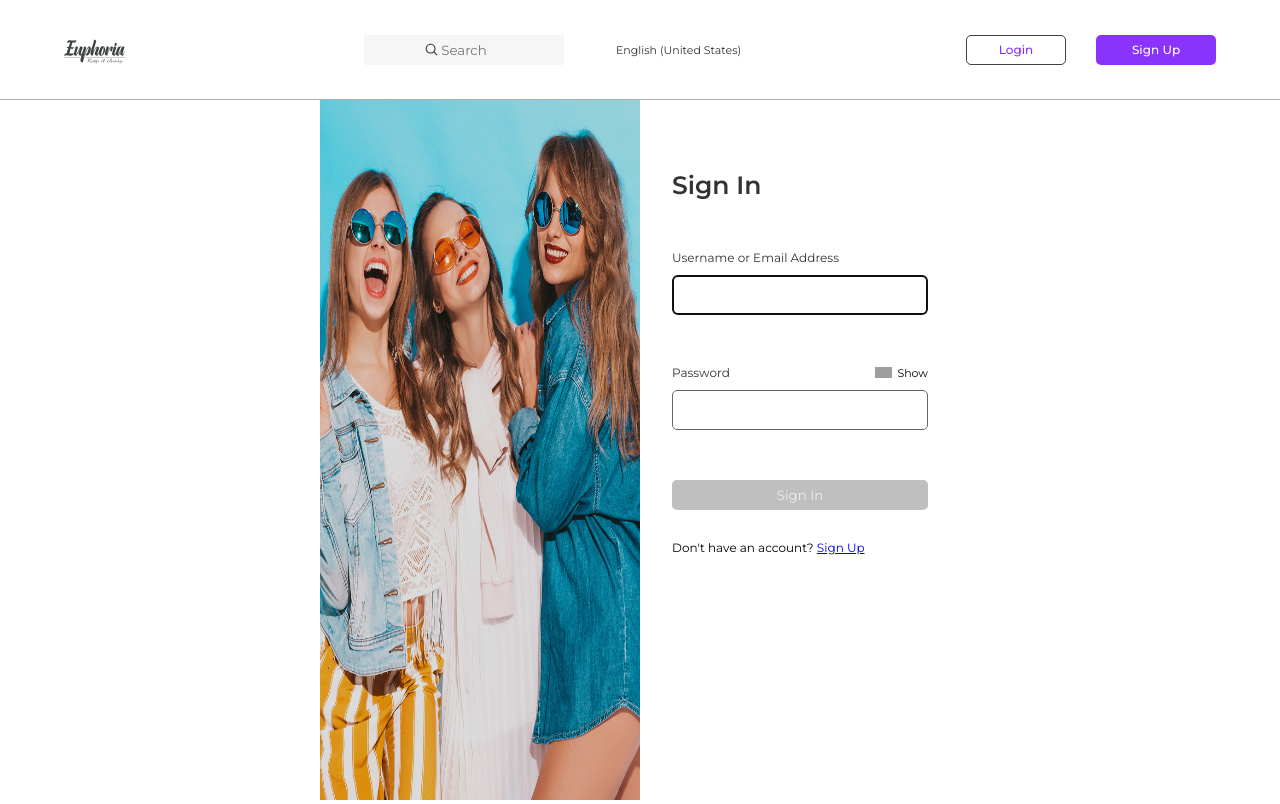
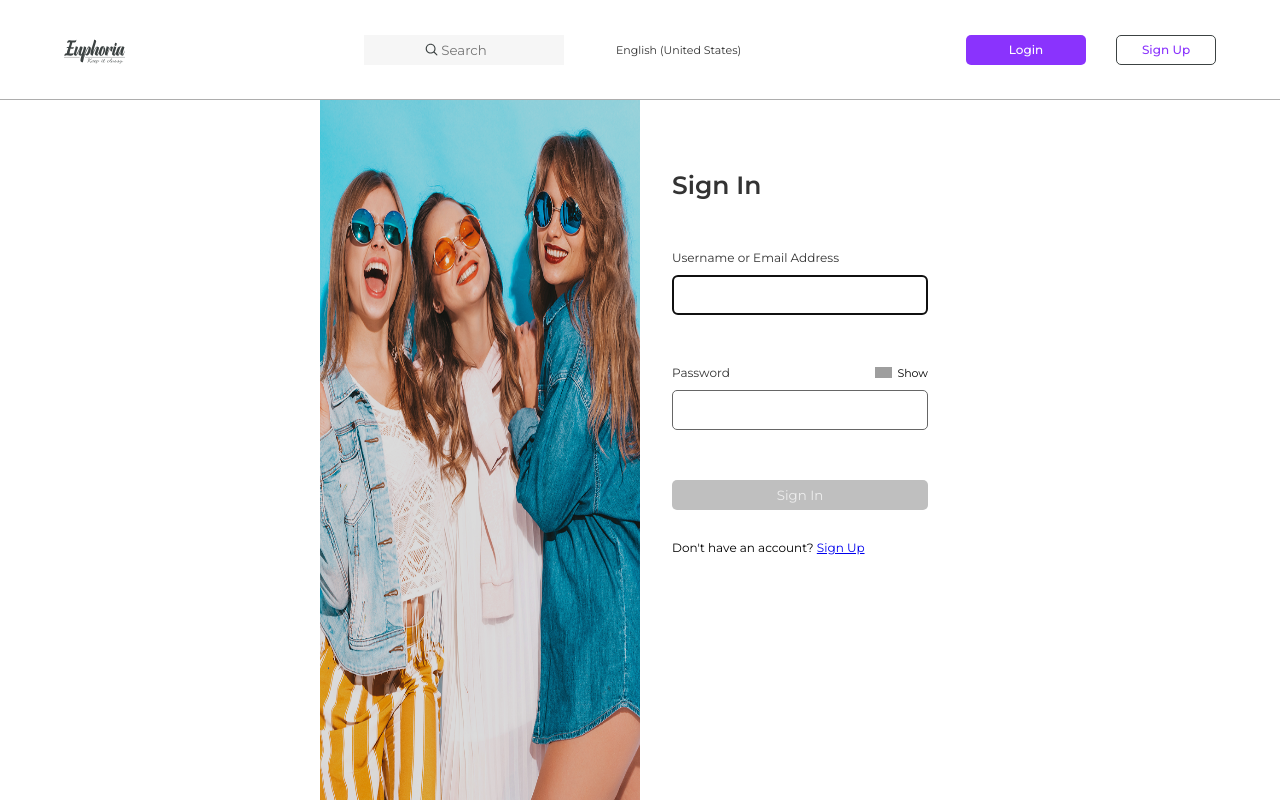
Before and after one commit to Sibonsio/E-commerce-ui, a React (Vite) app: page /signin in a window 1280 px wide. Built offline with nearby package versions, Linux system fonts and the light colour scheme; grey boxes are pictures that could not be loaded; a web font is replaced by a local one.

Commit message:
navigation working , but not yet complete

```diff
--- a/src/componets/LoginHero.jsx
+++ b/src/componets/LoginHero.jsx
@@ -90,7 +90,7 @@ const SigninHero = () => {
                     </div>
                     <div className='buttonContainer'>
                         <button className={!password || !email ? 'disabled' : 'submitbtn'} disabled={!password || !email} >Sign In  {/*isWidth*/}</button>
-                        <p className='loginText'>Don't have an account? <a href={'signup'} replace>Sign Up</a></p>
+                        <p className='loginText'>Don't have an account? <Link to={'/signup'}>Sign Up</Link></p>
                     </div>
                 </form>
             </div>
--- a/src/componets/SignupBar.jsx
+++ b/src/componets/SignupBar.jsx
@@ -1,8 +1,9 @@
 import './SignupBar.css'
 import image from '../assets/Logo.svg'
-import { Link } from 'react-router-dom'
+import { Link, useLocation } from 'react-router-dom'
 
 const SignupBar = () => {
+    const location = useLocation()
     return (
         <section className='signupBar'>
             <div className='signupContainer'>
@@ -13,8 +14,8 @@ const SignupBar = () => {
                 <div className='login'>
                     <p className='language'>{`English (United States)`}</p>
                     <nav className='buttons'>
-                        <button className='loginbtn'><Link className='link-item1' to={'/signin'}>Login</Link></button>
-                        <button className='signupbtn'><Link className='link-item2' to={'/signup'}>Sign Up</Link></button>
+                        <button className={location.pathname === '/signin' ? `signupbtn` : `loginbtn`}><Link className={location.pathname === '/signin' ? 'link-item2' : 'link-item1'} to={'/signin'}>Login</Link></button>
+                        <button className={location.pathname === '/signup' ? `signupbtn` : `loginbtn`}><Link className={location.pathname === '/signup' ? 'link-item2' : 'link-item1'} to={'/signup'}>Sign Up</Link></button>
                     </nav>
                 </div>
             </div>
--- a/src/componets/SignupHero.jsx
+++ b/src/componets/SignupHero.jsx
@@ -3,7 +3,7 @@ import image from '../assets/image.png'
 import See from '../assets/See.svg'
 import Hide from '../assets/Hide.svg'
 import { useEffect, useRef, useState } from 'react'
-import { Link } from 'react-router-dom'
+import { Link, useNavigate } from 'react-router-dom'
 
 
 const SignupHero = () => {
@@ -28,6 +28,8 @@ const SignupHero = () => {
     const [sub, setSubs] = useState(false)
     // and error message
     const [errMsg, setErrMsg] = useState('')
+
+    const navigate = useNavigate()
 
     /*const [isWidth, setWidth] = useState(window.innerWidth);*/
     const handleHide = () => {
@@ -57,6 +59,7 @@ const SignupHero = () => {
             terms: terms,
             sub: sub
         })
+        navigate('/signin', { replace: true })
         setEmail('')
         setPassword('')
         setTerms(false)
@@ -148,7 +151,7 @@ const SignupHero = () => {
                     </div>
                     <div className='buttonContainer'>
                         <button className={!password || !email || !validEmail || !validPassword || !terms || !sub ? 'disabled' : 'submitbtn'} disabled={!password || !email || !validEmail || !validPassword || !terms || !sub} >Sign Up  {/*isWidth*/}</button>
-                        <p className='loginText'>Already have an account? <a href={'signin'} >Log in</a></p>
+                        <p className='loginText'>Already have an account? <Link to={'/signin'} >Log in</Link></p>
                     </div>
                 </form>
             </div>
```
